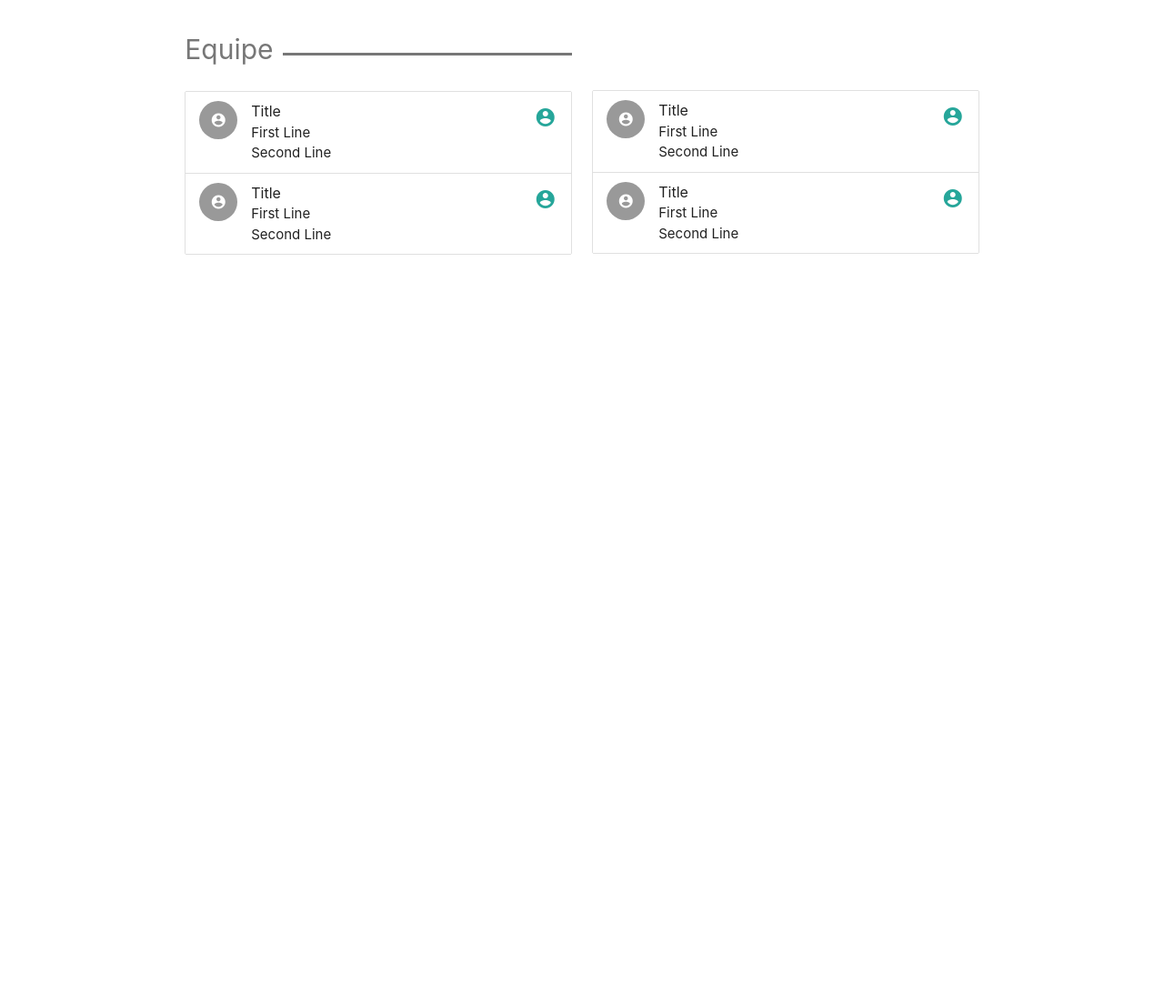
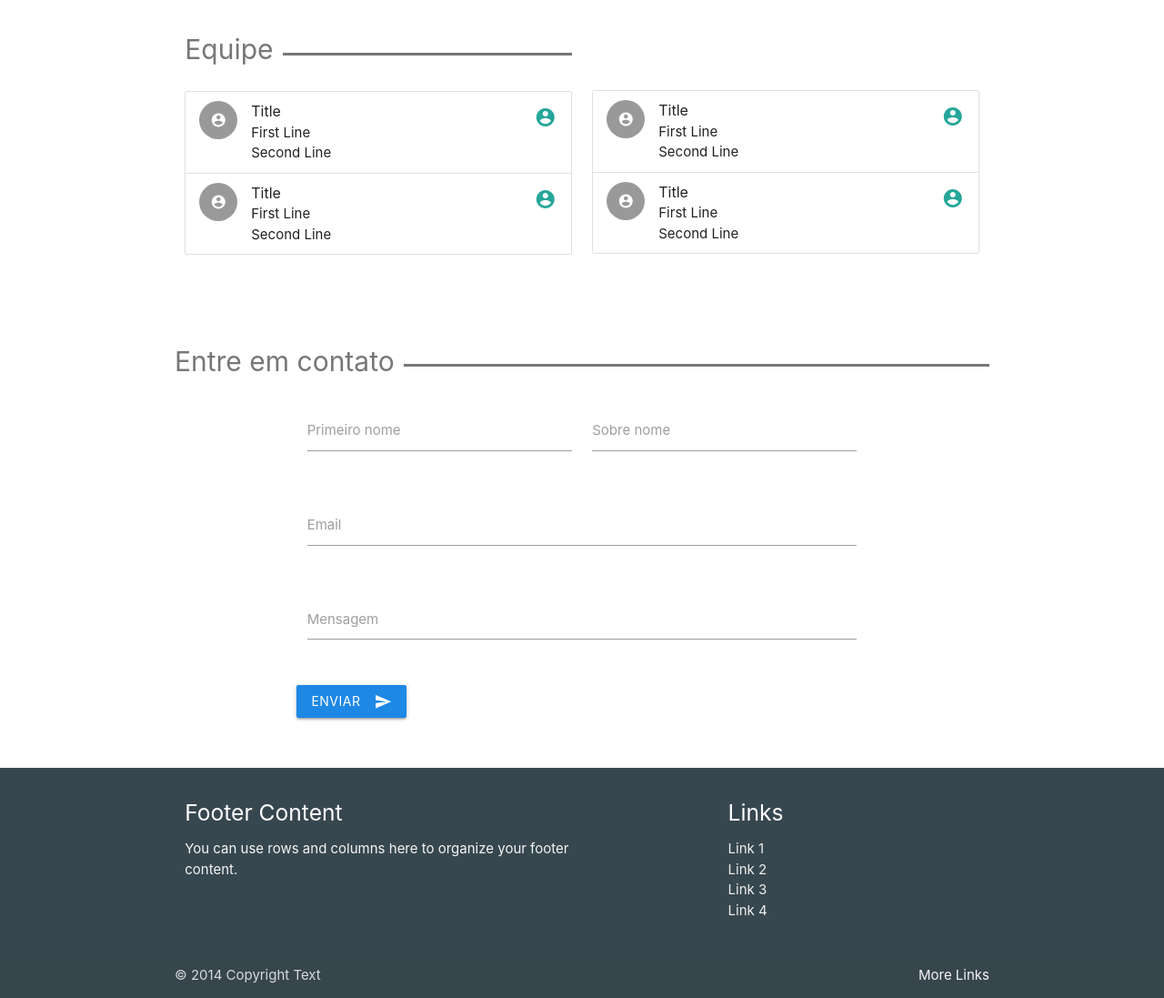
Before and after one commit to Roberto230/projetoMaterialize, a plain HTML site: page index.html in a window 1280 px wide. Shown: the part 1348-2445 px from the top of the page at 91% size. Before the commit the page ends 1678 px from the top, so only its background shows below. Drawn offline with nearby package versions, Linux system fonts and the light colour scheme.

Commit message:
criando formulario de contato e footer da pagina, projeto finalizado

```diff
--- a/index.html
+++ b/index.html
@@ -36,8 +36,8 @@
             <div class="col s12">
               <form>
                 <div class="input-field">
-                  <input type="email" placeholder="E-mail" id="first_name" class="validate">
-                  <label for="first_name">Insira seu email:</label>
+                  <input type="email" placeholder="E-mail" id="email" class="validate">
+                  <label for="email">Insira seu email:</label>
                 </div><!--input-field-->
                 <div class="input-field">
                   <button class="btn waves-effect waves-light blue darken-1
@@ -179,8 +179,80 @@
         </div>
       </div><!--row-->
     </div><!--container-->
-  </div><!--section--
+  </div><!--section-->
 
+  <div class="section">
+    <div class="container">
+      <div class="custom-title">
+        <div></div>
+        <h2>Entre em contato</h2>
+      </div><!--custom-title-->
+      <div class="container" style="max-width: 800px;">
+        <div class="row">
+          <form class="col s12">
+            <div class="row">
+              <div class="input-field col s12 m6">
+                <input id="first_name" type="text" class="validate">
+                <label for="first_name">Primeiro nome</label>
+              </div>
+              <div class="input-field col s12 m6">
+                <input id="last_name" type="text" class="validate">
+                <label for="last_name">Sobre nome</label>
+              </div>
+            </div>
+
+            <div class="row">
+              <div class="input-field col s12">
+                <input id="email_contact" type="email" class="validate">
+                <label for="email_contact">Email</label>
+              </div>
+            </div>
+
+            <div class="row">
+              <div class="input-field col s12">
+                <textarea id="textarea1" class="materialize-textarea"></textarea>
+                <label for="textarea1">Mensagem</label>
+              </div>
+            </div>
+
+            <div class="row">
+              <button class="btn waves-effect waves-light blue darken-1" type="submit" name="action">Enviar
+                <i class="material-icons right">send</i>
+              </button>
+            </div>
+
+          </form>
+
+        </div><!--row-->
+      </div>
+    </div><!--container-->
+  </div><!--section-->
+
+  <footer class="page-footer blue-grey darken-3">
+    <div class="container">
+      <div class="row">
+        <div class="col l6 s12">
+          <h5 class="white-text">Footer Content</h5>
+          <p class="grey-text text-lighten-4">You can use rows and columns here to organize your footer content.</p>
+        </div>
+        <div class="col l4 offset-l2 s12">
+          <h5 class="white-text">Links</h5>
+          <ul>
+            <li><a class="grey-text text-lighten-3" href="#!">Link 1</a></li>
+            <li><a class="grey-text text-lighten-3" href="#!">Link 2</a></li>
+            <li><a class="grey-text text-lighten-3" href="#!">Link 3</a></li>
+            <li><a class="grey-text text-lighten-3" href="#!">Link 4</a></li>
+          </ul>
+        </div>
+      </div>
+    </div>
+    <div class="footer-copyright">
+      <div class="container">
+      © 2014 Copyright Text
+      <a class="grey-text text-lighten-4 right" href="#!">More Links</a>
+      </div>
+    </div>
+  </footer>
 
   <!--  Scripts-->
   <script src="https://code.jquery.com/jquery-2.1.1.min.js"></script>
```
